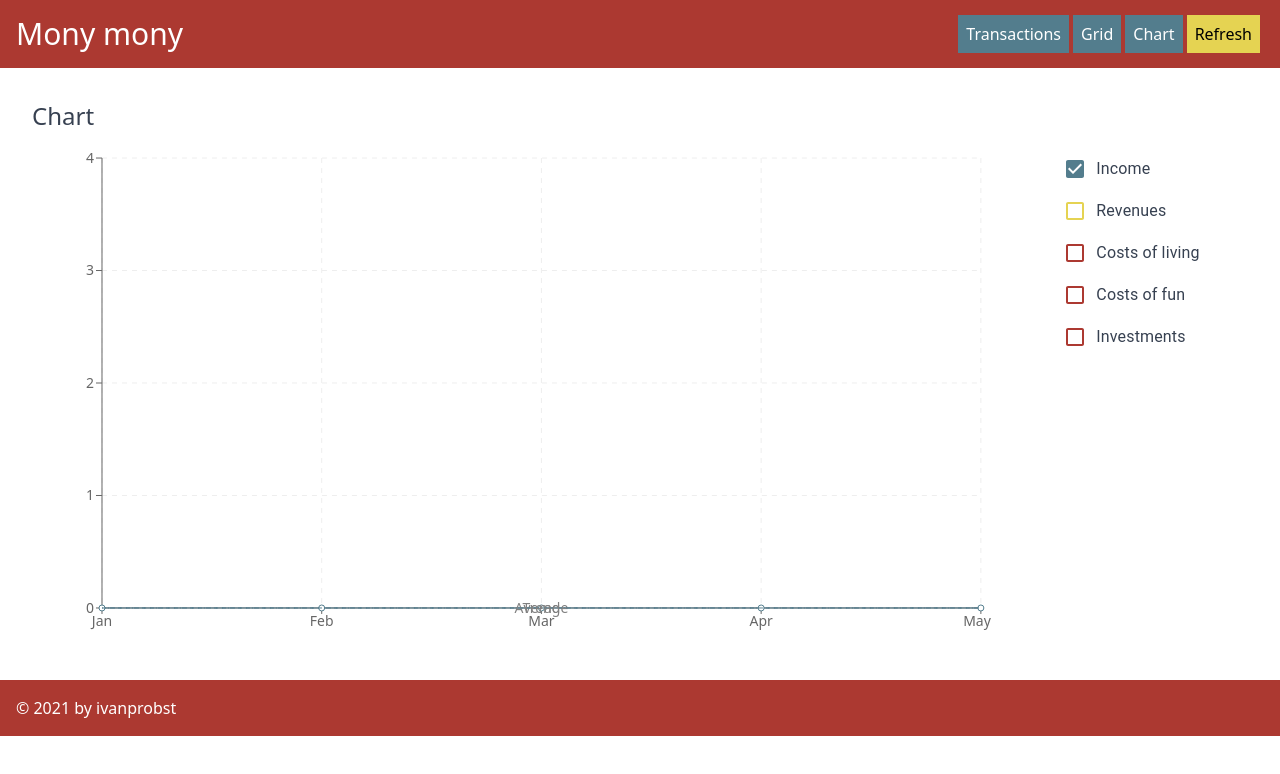
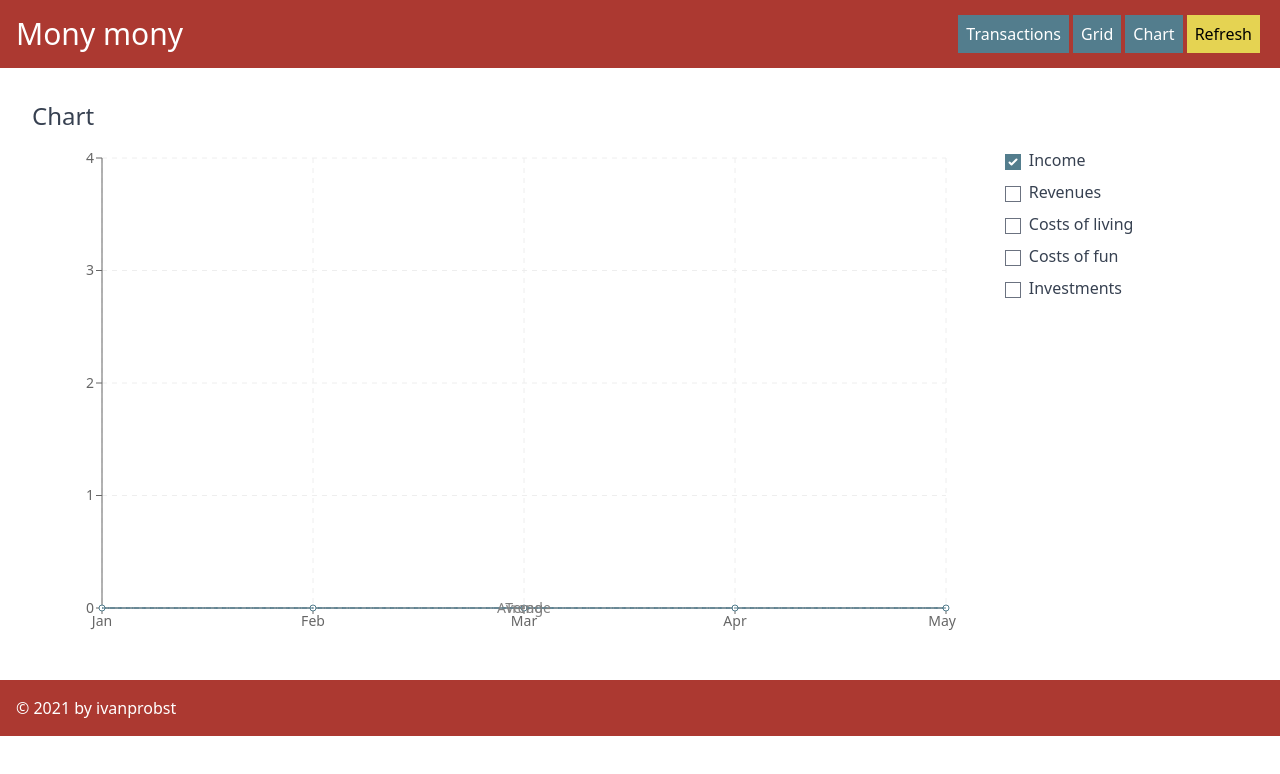
Before and after one commit to ivanprobst/monymony, a React (Create React App) app: page / in a window 1280 px wide. Shown: the top 774 px of the page. Built offline with nearby package versions, Linux system fonts and the light colour scheme; no server answers.

Commit message:
restyled ChartViewer component with twcss, removed material from it

```diff
--- a/package.json
+++ b/package.json
@@ -8,6 +8,7 @@
     "@fontsource/roboto": "^4.4.5",
     "@material-ui/core": "^4.11.4",
     "@material-ui/icons": "^4.11.2",
+    "@tailwindcss/forms": "^0.3.3",
     "@testing-library/jest-dom": "^5.12.0",
     "@testing-library/react": "^11.2.7",
     "@testing-library/user-event": "^12.8.3",
--- a/src/App.css
+++ /dev/null
@@ -1,13 +0,0 @@
-/* Bits */
-
-.revenues-color {
-  color: #e5d352 !important;
-}
-
-.costs-color {
-  color: #ac3931 !important;
-}
-
-.income-color {
-  color: #537d8d !important;
-}
--- a/src/App.tsx
+++ b/src/App.tsx
@@ -10,7 +10,6 @@ import TransactionsList from "./components/Transactions";
 
 // Assets
 import { iTransaction, category } from "./utils/types";
-import "./App.css";
 
 // RENDER
 export default function App() {
--- a/src/components/Charts.tsx
+++ b/src/components/Charts.tsx
@@ -1,6 +1,5 @@
 // Libs
 import * as React from "react";
-import { Grid, FormControlLabel, Checkbox } from "@material-ui/core";
 import {
   ResponsiveContainer,
   CartesianGrid,
@@ -36,7 +35,7 @@ type ChartReferenceSet = {
   [groupName: string]: { [referenceType: string]: number };
 };
 
-// COMP: Chart
+// Component
 function Chart({
   curvesToDisplay,
   chartLinesDataset,
@@ -47,7 +46,7 @@ function Chart({
   chartReferenceData: ChartReferenceSet;
 }) {
   return (
-    <ResponsiveContainer width="95%" height={500}>
+    <ResponsiveContainer width="95%" minHeight={500}>
       <LineChart
         margin={{ top: 10, right: 10, bottom: 10, left: 10 }}
         data={chartLinesDataset}
@@ -112,7 +111,7 @@ function Chart({
   );
 }
 
-// COMP: CurveSelector
+// Component
 function CurveSelector({
   curvesToDisplay,
   curveToggler,
@@ -123,27 +122,22 @@ function CurveSelector({
   return (
     <>
       {Object.entries(curvesToDisplay).map(([curveName, displayCurve]) => (
-        <FormControlLabel
-          key={curveName}
-          control={
-            <Checkbox
-              checked={displayCurve}
-              onChange={curveToggler}
-              name={curveName}
-              color="primary"
-              classes={{
-                colorPrimary: CONFIG_CHART_COLOR[curveName]["class"],
-              }}
-            />
-          }
-          label={curveName}
-        />
+        <label key={curveName} className="block mb-2">
+          <input
+            className={`text-${CONFIG_CHART_COLOR[curveName]["colorClass"]}`}
+            name={curveName}
+            type="checkbox"
+            onChange={curveToggler}
+            checked={displayCurve}
+          />
+          <span className="ml-2 text-base">{curveName}</span>
+        </label>
       ))}
     </>
   );
 }
 
-// RENDER
+// Render
 export default function ChartViewer({
   cleanTransactions,
 }: {
@@ -236,20 +230,20 @@ export default function ChartViewer({
   }
 
   return (
-    <Grid container spacing={3}>
-      <Grid item xs={10}>
+    <section className="grid grid-cols-5">
+      <div className="col-span-4">
         <Chart
           curvesToDisplay={curvesToDisplay}
           chartLinesDataset={chartLinesDataset}
           chartReferenceData={chartReferenceData}
         ></Chart>
-      </Grid>
-      <Grid item xs={2}>
+      </div>
+      <div>
         <CurveSelector
           curvesToDisplay={curvesToDisplay}
           curveToggler={toggleCurveCheckbox}
         ></CurveSelector>
-      </Grid>
-    </Grid>
+      </div>
+    </section>
   );
 }
--- a/src/utils/configurations.ts
+++ b/src/utils/configurations.ts
@@ -68,9 +68,9 @@ export const CONFIG_GROUP_TO_TYPE: { [groupName: string]: string } =
 export const CONFIG_CHART_COLOR: {
   [group: string]: { [type: string]: string };
 } = {
-  Revenues: { class: "revenues-color", colorCode: "#E5D352" },
-  "Costs of living": { class: "costs-color", colorCode: "#AC3931" },
-  "Costs of fun": { class: "costs-color", colorCode: "#AC3931" },
-  Investments: { class: "costs-color", colorCode: "#AC3931" },
-  Income: { class: "income-color", colorCode: "#537D8D" },
+  Revenues: { colorClass: "myellow", colorCode: "#E5D352" },
+  "Costs of living": { colorClass: "mred", colorCode: "#AC3931" },
+  "Costs of fun": { colorClass: "mred", colorCode: "#AC3931" },
+  Investments: { colorClass: "mred", colorCode: "#AC3931" },
+  Income: { colorClass: "mblue", colorCode: "#537D8D" },
 };
--- a/tailwind.config.js
+++ b/tailwind.config.js
@@ -30,5 +30,7 @@ module.exports = {
       backgroundColor: ['even'],
     },
   },
-  plugins: [],
+  plugins: [
+    require('@tailwindcss/forms'),
+  ],
 }
```
Also changed, not shown: 1 other file (tests, documents, lock files or other folders).
